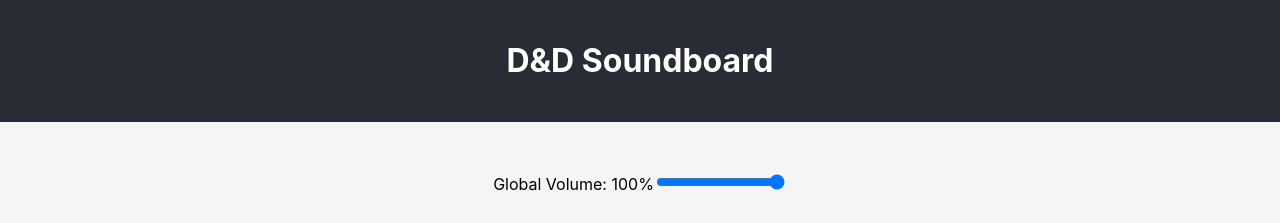
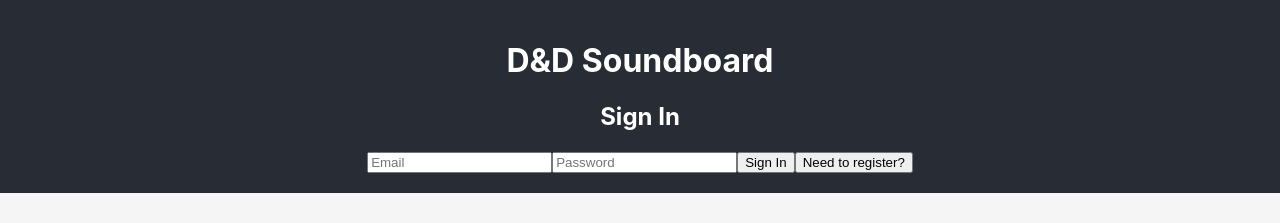
Before and after one commit to ziggybadans/dnd-soundboard, a React (Create React App) app: page / in a window 1280 px wide. Shown: the top 223 px of the page. Built offline with nearby package versions, Linux system fonts and the light colour scheme; no server answers.

Commit message:
Added Firebase authentication and saving

```diff
--- a/package.json
+++ b/package.json
@@ -3,10 +3,12 @@
   "version": "0.1.0",
   "private": true,
   "dependencies": {
+    "@firebase/firestore": "^4.4.1",
     "@testing-library/jest-dom": "^5.17.0",
     "@testing-library/react": "^13.4.0",
     "@testing-library/user-event": "^13.5.0",
     "file-saver": "^2.0.5",
+    "firebase": "^10.7.2",
     "howler": "^2.2.4",
     "idb": "^8.0.0",
     "ipm": "^1.0.0",
--- a/src/App.js
+++ b/src/App.js
@@ -1,12 +1,14 @@
 import logo from './logo.svg';
 import './App.css';
 import Soundboard from './components/Soundboard';
+import SignIn from './state/SignIn';
 
 function App() {
   return (
     <div className="App">
       <header className="App-header">
         <h1>D&D Soundboard</h1>
+        <SignIn/>
       </header>
       <main className='App-content'>
         <Soundboard/>
--- a/src/components/SoundGroup.js
+++ b/src/components/SoundGroup.js
@@ -1,8 +1,12 @@
-import React, { useState } from "react";
+import React, { useState, useEffect } from "react";
 import { Howl } from "howler";
 import { v4 as uuidv4 } from "uuid";
 import { useDropzone } from "react-dropzone";
-import "./SoundGroup.css"; // Adjust the path according to your file structure
+import "./SoundGroup.css";
+import { db, storage } from "../firebaseConfig.js"; // Assuming you have setup Firebase Storage in your config
+import { ref, uploadBytes, getDownloadURL } from "firebase/storage";
+import { collection, addDoc } from "firebase/firestore";
+import { useAuth } from "../utils/AuthContext.js";
 
 const SoundGroup = ({
   group,
@@ -14,29 +18,40 @@ const SoundGroup = ({
   onAddSound,
   onRemoveSound,
 }) => {
-  // Function to handle files dropped into the dropzone
+  const { currentUser } = useAuth();
+  // You can access user ID using currentUser.uid
+  const userId = currentUser ? currentUser.uid : null;
+
   const onDrop = (acceptedFiles) => {
     acceptedFiles.forEach((file) => {
-      // Handle file drop
-      const reader = new FileReader();
-      reader.onload = () => {
-        // Create Howl instance and update state
-        const audioSrc = URL.createObjectURL(new Blob([reader.result]));
-        const newSound = {
-          id: uuidv4(),
-          name: file.name,
-          howl: new Howl({
-            src: [audioSrc],
-            format: ["mp3", "ogg", "wav"],
-            volume: group.groupVolume,
-          }),
-          volume: 1,
-        };
-
-        onAddSound(newSound); // Update the parent state with the new sound
-      };
-      // Read in file as ArrayBuffer
-      reader.readAsArrayBuffer(file);
+      const fileRef = ref(storage, `sounds/${userId}/${file.name}`);
+      uploadBytes(fileRef, file).then((snapshot) => {
+        getDownloadURL(snapshot.ref)
+          .then((downloadURL) => {
+            const soundData = {
+              name: file.name,
+              url: downloadURL,
+              volume: 1,
+            };
+            addDoc(collection(db, "users", userId, "sounds"), soundData)
+              .then(() => {
+                const newSound = {
+                  ...soundData,
+                  id: uuidv4(),
+                  howl: new Howl({
+                    src: [downloadURL],
+                    format: ["mp3", "ogg", "wav"],
+                    volume: soundData.volume,
+                  }),
+                };
+                onAddSound(newSound);
+              })
+              .catch((error) =>
+                console.error("Error saving sound in Firestore", error)
+              );
+          })
+          .catch((error) => console.error("Error uploading file", error));
+      });
     });
   };
 
--- a/src/components/Soundboard.js
+++ b/src/components/Soundboard.js
@@ -1,9 +1,13 @@
-import React, { useState } from "react";
+import React, { useState, useEffect } from "react";
 import Modal from "react-modal";
 import { v4 as uuidv4 } from "uuid";
 import SoundGroup from "./SoundGroup";
 import SoundGroupSquare from "./SoundGroupSquare";
 import "./Soundboard.css";
+import {
+  saveStateToFirestore,
+} from "../state/StateRestoration";
+import { useAuth } from "../utils/AuthContext";
 
 const Soundboard = () => {
   const [soundGroups, setSoundGroups] = useState([]);
@@ -11,6 +15,17 @@ const Soundboard = () => {
   const [currentlyPlaying, setCurrentlyPlaying] = useState({});
 
   const [globalVolume, setGlobalVolume] = useState(1); // Default global volume
+
+  const { currentUser } = useAuth();
+  // You can access user ID using currentUser.uid
+  const userId = currentUser && currentUser.uid;
+
+  // Save state when `soundGroups` or `globalVolume` changes
+  useEffect(() => {
+    if (userId) {
+      saveStateToFirestore(userId, { soundGroups });
+    }
+  }, [soundGroups, userId]);
 
   // Global update of group volumes when global volume is adjusted
   const updateAllGroupVolumes = (volume) => {
--- /dev/null
+++ b/src/firebaseConfig.js
@@ -0,0 +1,33 @@
+// Import the functions you need from the SDKs you need
+import { initializeApp } from "firebase/app";
+import { getAuth } from "firebase/auth";
+import { getFirestore } from "firebase/firestore";
+import { getAnalytics } from "firebase/analytics";
+import { getStorage } from "firebase/storage";
+// TODO: Add SDKs for Firebase products that you want to use
+// https://firebase.google.com/docs/web/setup#available-libraries
+
+// Your web app's Firebase configuration
+// For Firebase JS SDK v7.20.0 and later, measurementId is optional
+const firebaseConfig = {
+  apiKey: "AIzaSyBCQV-03KxVk4VZwqBNPBOTCw1ffYxGLbY",
+  authDomain: "dnd-soundboard-55d8f.firebaseapp.com",
+  projectId: "dnd-soundboard-55d8f",
+  storageBucket: "dnd-soundboard-55d8f.appspot.com",
+  messagingSenderId: "421052113535",
+  appId: "1:421052113535:web:00220598fdf4f1e2e5954a",
+  measurementId: "G-H2ZS5EMVJP"
+};
+
+// Initialize Firebase
+const app = initializeApp(firebaseConfig);
+
+const auth = getAuth(app);
+
+const db = getFirestore(app);
+
+const storage = getStorage(app);
+
+const analytics = getAnalytics(app);
+
+export { auth, db, storage };
--- a/src/index.js
+++ b/src/index.js
@@ -1,13 +1,16 @@
-import React from 'react';
-import ReactDOM from 'react-dom/client';
-import './index.css';
-import App from './App';
-import reportWebVitals from './reportWebVitals';
+import React from "react";
+import ReactDOM from "react-dom/client";
+import "./index.css";
+import App from "./App";
+import reportWebVitals from "./reportWebVitals";
+import { AuthProvider } from "./utils/AuthContext";
 
-const root = ReactDOM.createRoot(document.getElementById('root'));
+const root = ReactDOM.createRoot(document.getElementById("root"));
 root.render(
   <React.StrictMode>
-    <App />
+    <AuthProvider>
+      <App />
+    </AuthProvider>
   </React.StrictMode>
 );
 
--- /dev/null
+++ b/src/state/SignIn.js
@@ -0,0 +1,61 @@
+import React, { useState } from 'react';
+import { signInWithEmailAndPassword, createUserWithEmailAndPassword } from "firebase/auth";
+import { auth } from '../firebaseConfig';
+import { useAuth } from "../utils/AuthContext.js";
+
+const SignIn = () => {
+  const [email, setEmail] = useState('');
+  const [password, setPassword] = useState('');
+  const [feedback, setFeedback] = useState('');
+  const [isSignIn, setIsSignIn] = useState(true); // Toggle between SignIn and SignUp
+
+  const { currentUser } = useAuth();
+  // You can access user ID using currentUser.uid
+  const userId = currentUser ? currentUser.uid : null;
+
+  const handleAuth = async () => {
+    try {
+      const userCredential = isSignIn
+        ? await signInWithEmailAndPassword(auth, email, password)
+        : await createUserWithEmailAndPassword(auth, email, password);
+
+      console.log('User authenticated:', userCredential.user);
+      setFeedback(isSignIn ? 'Signed in successfully!' : 'Account created successfully!');
+    } catch (err) {
+      console.error('Error authenticating user:', err);
+      setFeedback(err.message);
+    }
+  };
+
+  const toggleForm = () => {
+    setIsSignIn(!isSignIn);
+    setFeedback('');
+  };
+
+  return (
+    <div>
+      <h2>{isSignIn ? 'Sign In' : 'Register'}</h2>
+      <input
+        type="email"
+        placeholder="Email"
+        value={email}
+        onChange={(e) => setEmail(e.target.value)}
+      />
+      <input
+        type="password"
+        placeholder="Password"
+        value={password}
+        onChange={(e) => setPassword(e.target.value)}
+      />
+      <button onClick={handleAuth}>{isSignIn ? 'Sign In' : 'Register'}</button>
+
+      {feedback && <p>{feedback}</p>}
+
+      <button onClick={toggleForm}>
+        {isSignIn ? 'Need to register?' : 'Already have an account?'}
+      </button>
+    </div>
+  );
+}
+
+export default SignIn;
--- /dev/null
+++ b/src/state/StateRestoration.js
@@ -0,0 +1,15 @@
+import { db } from '../firebaseConfig';
+import { doc, setDoc } from 'firebase/firestore';
+
+const saveStateToFirestore = async (userId, soundGroups) => {
+  const docRef = doc(db, 'soundboardStates', userId);
+
+  try {
+    await setDoc(docRef, { soundGroups });
+    console.log('State saved successfully');
+  } catch (error) {
+    console.error("Error saving state: ", error);
+  }
+};
+
+export { saveStateToFirestore };
--- /dev/null
+++ b/src/utils/AuthContext.js
@@ -0,0 +1,42 @@
+// src/contexts/AuthContext.js
+import React, { createContext, useContext, useEffect, useState } from "react";
+import { getAuth, onAuthStateChanged } from "firebase/auth";
+
+const AuthContext = createContext();
+
+export const useAuth = () => useContext(AuthContext);
+
+export const AuthProvider = ({ children }) => {
+  const [currentUser, setCurrentUser] = useState(null);
+  const [loading, setLoading] = useState(true);
+
+  useEffect(() => {
+    const auth = getAuth();
+    const unsubscribe = onAuthStateChanged(auth, (user) => {
+      setCurrentUser(user);
+      setLoading(false);
+    });
+    return unsubscribe;
+  }, []);
+
+  // Imagine adding a new value to context to signal a load state action - for demonstration purposes
+  const [shouldLoadState, setShouldLoadState] = useState(false);
+
+  useEffect(() => {
+    if (currentUser && !loading) {
+      // Use this flag to indicate the state should be loaded now
+      setShouldLoadState(true);
+    }
+  }, [currentUser, loading]);
+
+  // Reset the flag after it's been used
+  const resetShouldLoadState = () => setShouldLoadState(false);
+
+  return (
+    <AuthContext.Provider
+      value={{ currentUser, loading, shouldLoadState, resetShouldLoadState }}
+    >
+      {!loading && children}
+    </AuthContext.Provider>
+  );
+};
```
Also changed, not shown: src/cors.json (added, +8 -0 lines), 1 other file (tests, documents, lock files or other folders).
